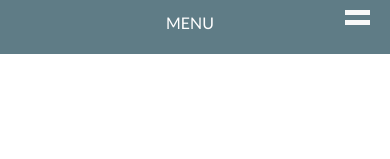
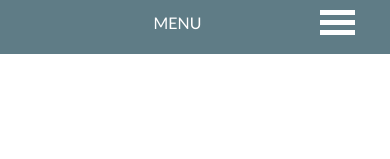
Before and after one commit to nbos17/nateb31, a plain HTML site: page index.html in a window 390 px wide. Shown: the top 159 px of the page. Drawn offline with nearby package versions, Linux system fonts and the light colour scheme.

Commit message:
final menu bar

```diff
--- a/index.html
+++ b/index.html
@@ -23,7 +23,11 @@
 
 	<div class="row">
 		<nav class="mobile-menu">
-		<label for="show-menu" class="show-menu"><span>Menu</span><div class="lines"></div></label>
+		<label for="show-menu" class="show-menu"><span>Menu</span><div class="lines">
+			<div class="singleLine"></div>
+			<div class="singleLine"></div>
+			<div class="singleLine"></div>
+		</div></label>
 			<input type="checkbox" id="show-menu">
 				<ul id="menu">
 					<li><a href="index.html">Home</a></li>
--- a/style.css
+++ b/style.css
@@ -231,14 +231,20 @@ transition: all 0.4s ease 0s;
 
 @media screen and (max-width : 800px){
   .mobile-menu .lines {
-    border-bottom: 15px double #f8f8f8;
+    /*border-bottom: 15px double #f8f8f8; */
     content:"";
-    height: 5px;
-    width:25px;
+/*    height: 5px;
+    width:25px;*/
     padding-right:15px;
     margin-right: 20px;
   	float: right;
 }
+	.singleLine {
+		width: 35px;
+    height: 5px;
+    background-color: white;
+    margin-bottom: 5px;
+	}
 	/*Make dropdown links appear inline*/
 	.mobile-menu ul {
 		position: static;
```
